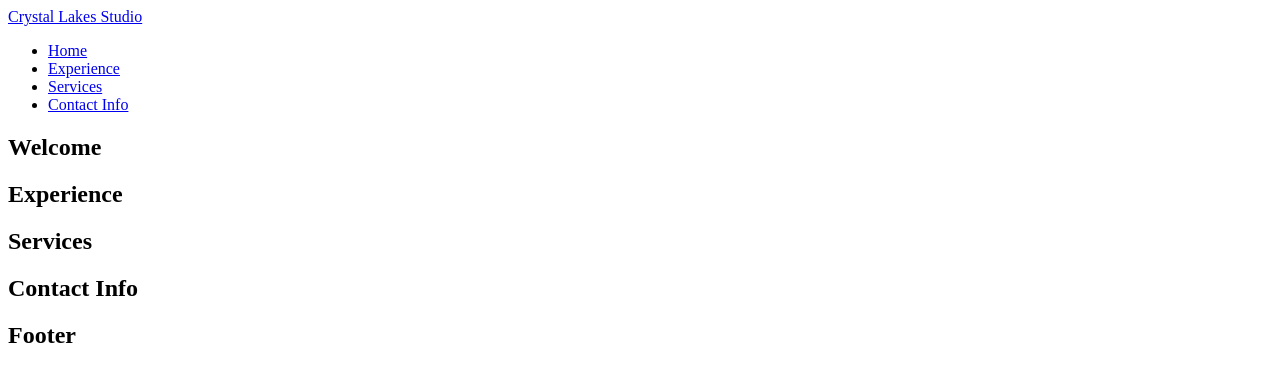
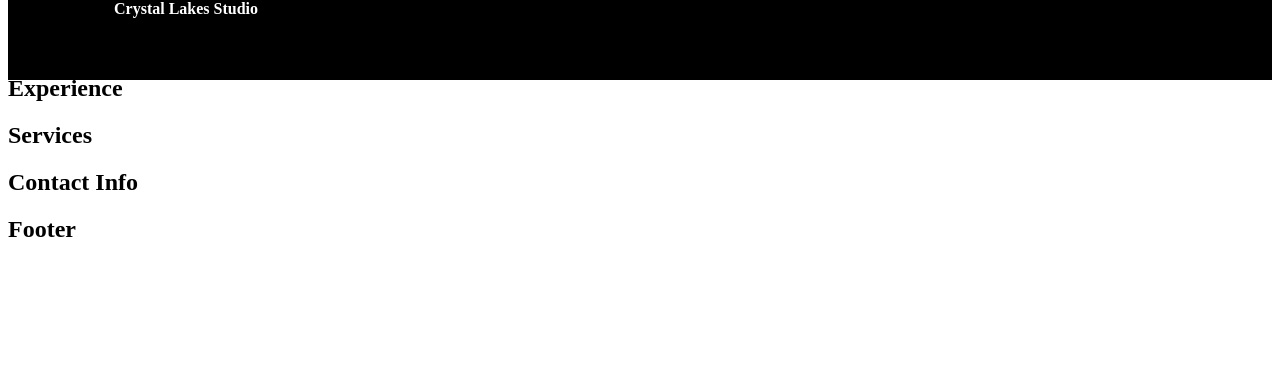
Before and after one commit to ginavargas1/clstudios, a React (Create React App) app in the folder crystallakes/: page / in a window 1280 px wide. Shown: the top 382 px of the page. Built offline with nearby package versions, Linux system fonts and the light colour scheme.

Commit message:
navbar phase 1

```diff
--- a/crystallakes/package.json
+++ b/crystallakes/package.json
@@ -8,7 +8,9 @@
     "@testing-library/user-event": "^12.8.3",
     "react": "^17.0.2",
     "react-dom": "^17.0.2",
+    "react-router-dom": "^5.2.0",
     "react-scripts": "4.0.3",
+    "styled-components": "^5.3.0",
     "web-vitals": "^1.1.2"
   },
   "scripts": {
--- a/crystallakes/src/App.js
+++ b/crystallakes/src/App.js
@@ -5,18 +5,19 @@ import Experience from "./components/Experience";
 import Services from "./components/Services";
 import Contact from "./components/Contact";
 import Footer   from "./components/Footer";
+import {BrowserRouter as Router} from "react-router-dom"
 
 
 function App() {
     return (
-        <div>
+        <Router>
             <Navbar />
             <Landing />
             <Experience />
             <Services />
             <Contact />
             <Footer />
-        </div>
+        </Router>
     )
 }
 
--- a/crystallakes/src/components/Navbar.js
+++ /dev/null
@@ -1,20 +0,0 @@
-import React from "react";
-
-function Navbar() {
-
-    return (
-        <nav className="navbar">
-            <div className="max-width">
-                <div className="logo"><a href="#crystal-lakes-studio">Crystal Lakes Studio</a></div>
-                <ul className="tabs">
-                    <li><a href="#home">Home</a></li>
-                    <li><a href="#experience">Experience</a></li>
-                    <li><a href="#service">Services</a></li>
-                    <li><a href="#contact-info">Contact Info</a></li>
-                </ul>
-            </div>
-        </nav>
-    )
-}
-
-export default Navbar;
--- /dev/null
+++ b/crystallakes/src/components/Navbar/NavElements.js
@@ -0,0 +1,41 @@
+import styled from "styled-components";
+import { Link as LinkRouter } from "react-router-dom"
+// import { Link as LinkS } from "react-scroll"
+
+export const Nav = styled.nav`
+    background: #000;
+    height: 80px;
+    margin-top: -80px;
+    display: flex;
+    justify-content: center;
+    font-size: 1 rem;
+    position: sticky;
+    top: 0;
+    z-index: 10;
+
+    @media screen and (max-width: 960px) {
+        transition: 0.8s all escape;
+    }
+`;
+
+export const NavbarContainer = styled.div`
+    display: flex;
+    justify-content: space-between;
+    height: 80px;
+    z-index: 1;
+    width: 100%;
+    padding: 0 24px;
+    max-width: 1100px;
+`;
+
+export const NavLogo = styled(LinkRouter)`
+    color: #fff;
+    justify-self: flex-start;
+    cursor: pointer;
+    font-size: 1.5 rem;
+    display: flex;
+    align-item: center;
+    margin-left: 24px;
+    font-weight: bold;
+    text-decoration: none;
+`;
--- /dev/null
+++ b/crystallakes/src/components/Navbar/index.js
@@ -0,0 +1,18 @@
+import React from 'react'
+import { Nav, NavbarContainer, NavLogo } from './NavElements'
+
+const Navbar = () => {
+    return (
+        <>
+            <Nav>
+                <NavbarContainer>
+                    <NavLogo>
+                        Crystal Lakes Studio
+                    </NavLogo>
+                </NavbarContainer>
+            </Nav>
+        </>
+    )
+}
+
+export default Navbar
```
Also changed, not shown: 1 other file (tests, documents, lock files or other folders).
